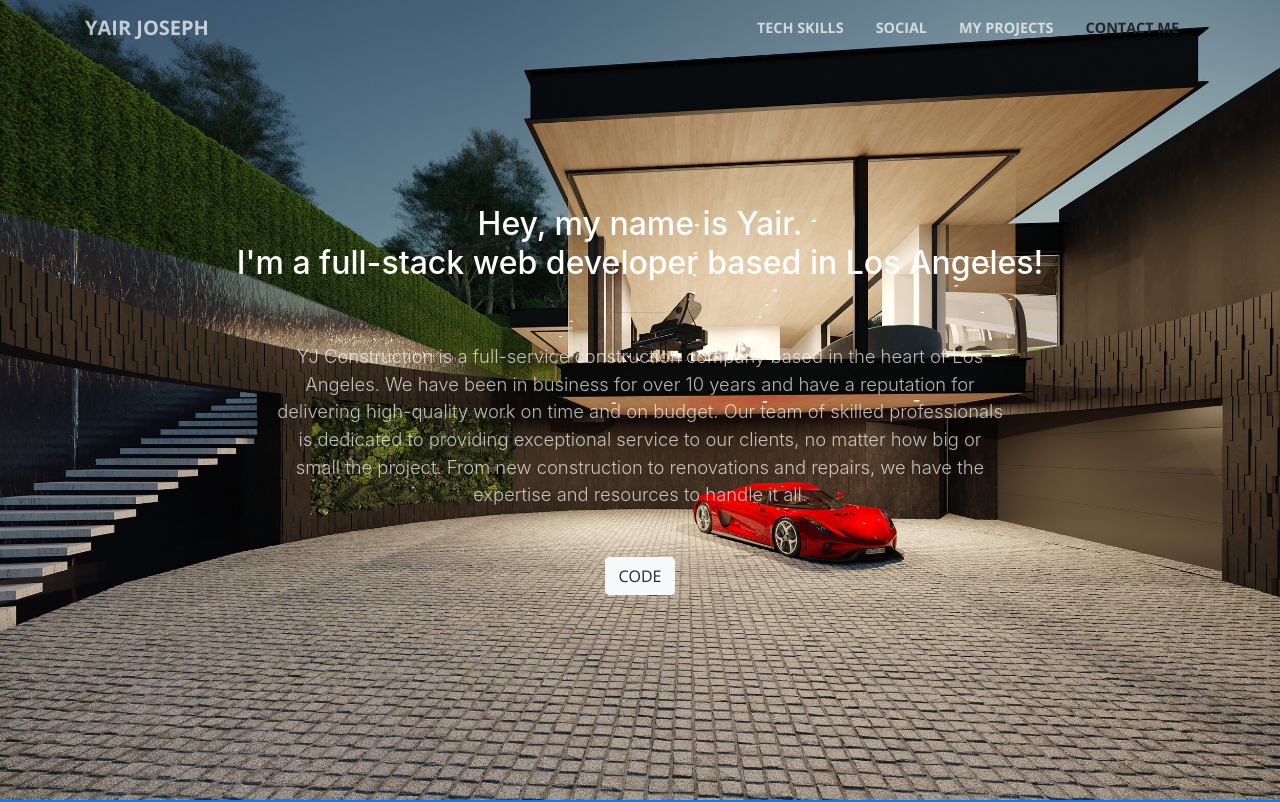
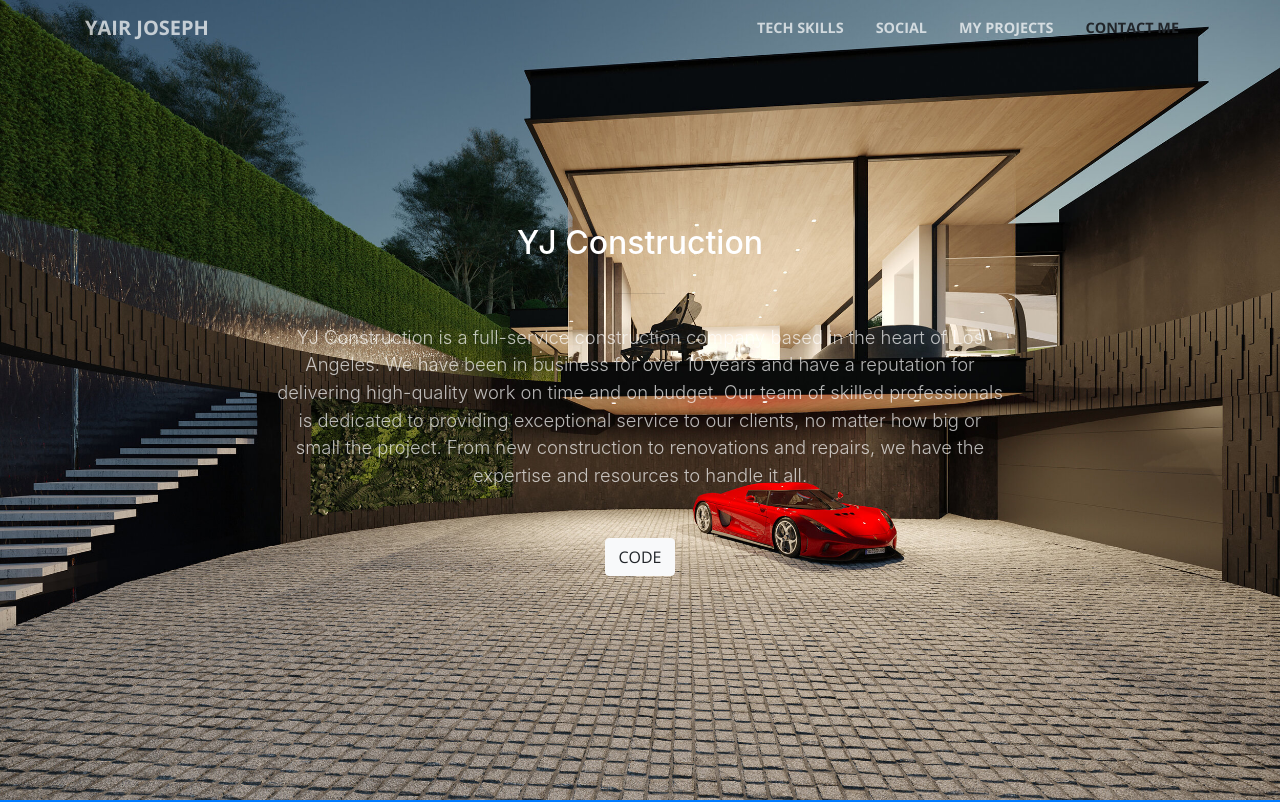
Before and after one commit to yairjoseph/portfolio, a website with bundled scripts: page index.html in a window 1280 px wide. Shown: the top 802 px of the page. Built offline with nearby package versions, Linux system fonts and the light colour scheme.

Commit message:
Update index.html

```diff
--- a/index.html
+++ b/index.html
@@ -9,7 +9,7 @@
   <meta name="author" content="">
   <link rel="icon" href="/img/favicon.ico" type="image/x-icon">
 
-  <title> YJ Dev </title>
+  <title> YJ Construction </title>
 
   <!-- Bootstrap core CSS -->
   <link href="vendor/bootstrap/css/bootstrap.min.css" rel="stylesheet">
@@ -64,9 +64,7 @@
         <div class="col-lg-10 mx-auto">
           <!-- <h1 class="text-uppercase"> -->
           <h2>
-            Hey, my name is Yair.
-            <br>
-            I'm a full-stack web developer based in Los Angeles!
+            YJ Construction
           </h2>
           <hr>
         </div>
```
